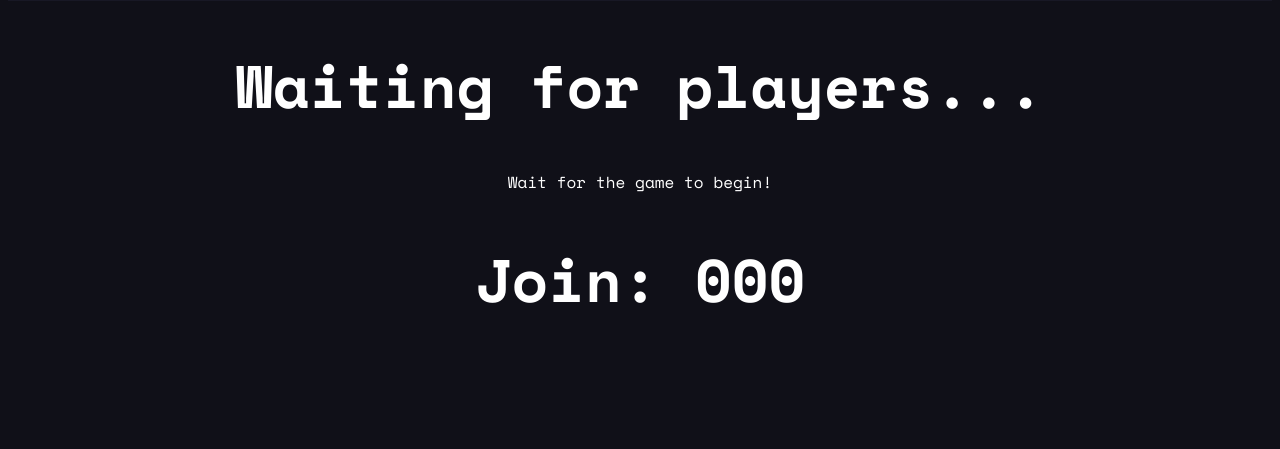
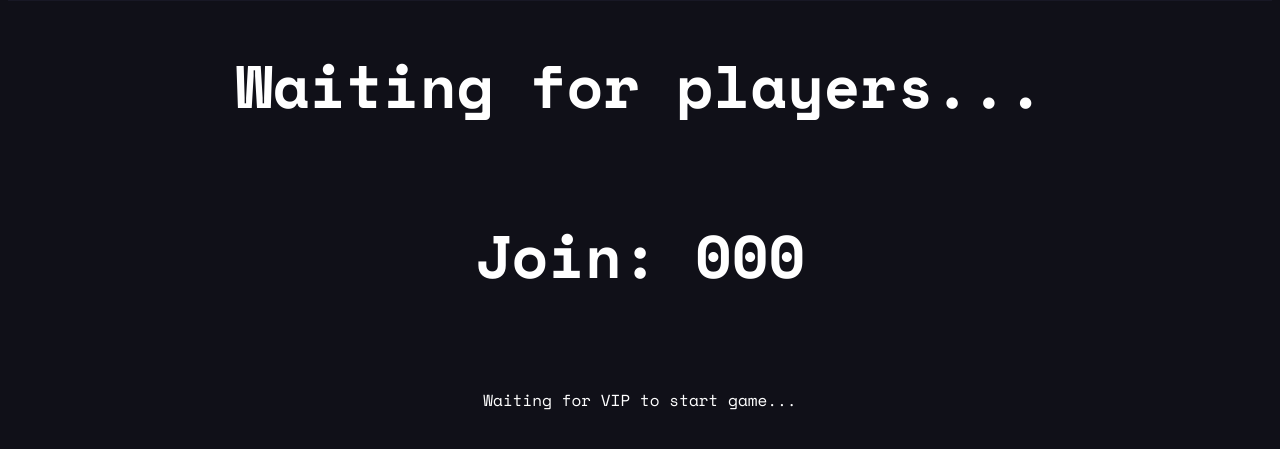
Before and after one commit to zhu-bat/poem-game, a Flask app: template templates/player/pregame_waiting.html in a window 1280 px wide. Shown: the part 55-504 px from the top of the page. Run offline with Flask 3, Linux system fonts and the light colour scheme; tables that the repository leaves empty hold one stand-in row (values such as "Sample post"); the template is opened without the code that fills it: values that come from a table or form of the project are taken from there, most other values are stand-ins (such as "Sample title", 1, 10 or a date in 2020).

Commit message:
waiting msg

```diff
--- /dev/null
+++ b/static/css/waiting.css
@@ -0,0 +1,3 @@
+.player-list {
+    font-size: 36px;
+}
--- a/templates/player/pregame_waiting.html
+++ b/templates/player/pregame_waiting.html
@@ -8,10 +8,19 @@
 
 {% block content %}
 
-Wait for the game to begin!
 <h1>Join: {{ server.code }}</h1>
-<ul id="player-list"></ul>
+<ul class="player-list" id="player-list"></ul>
+
+
+
+
 {% if is_vip %}
+<p>Press Start game when everyone is ready!</p>
 <a href="{{ url_for('api.continue_game') }}">Start game</a>
 {% endif %}
+
+{% if not is_vip %}
+<p>Waiting for VIP to start game...</p>
+{% endif %}
+
 {% endblock %}
```
